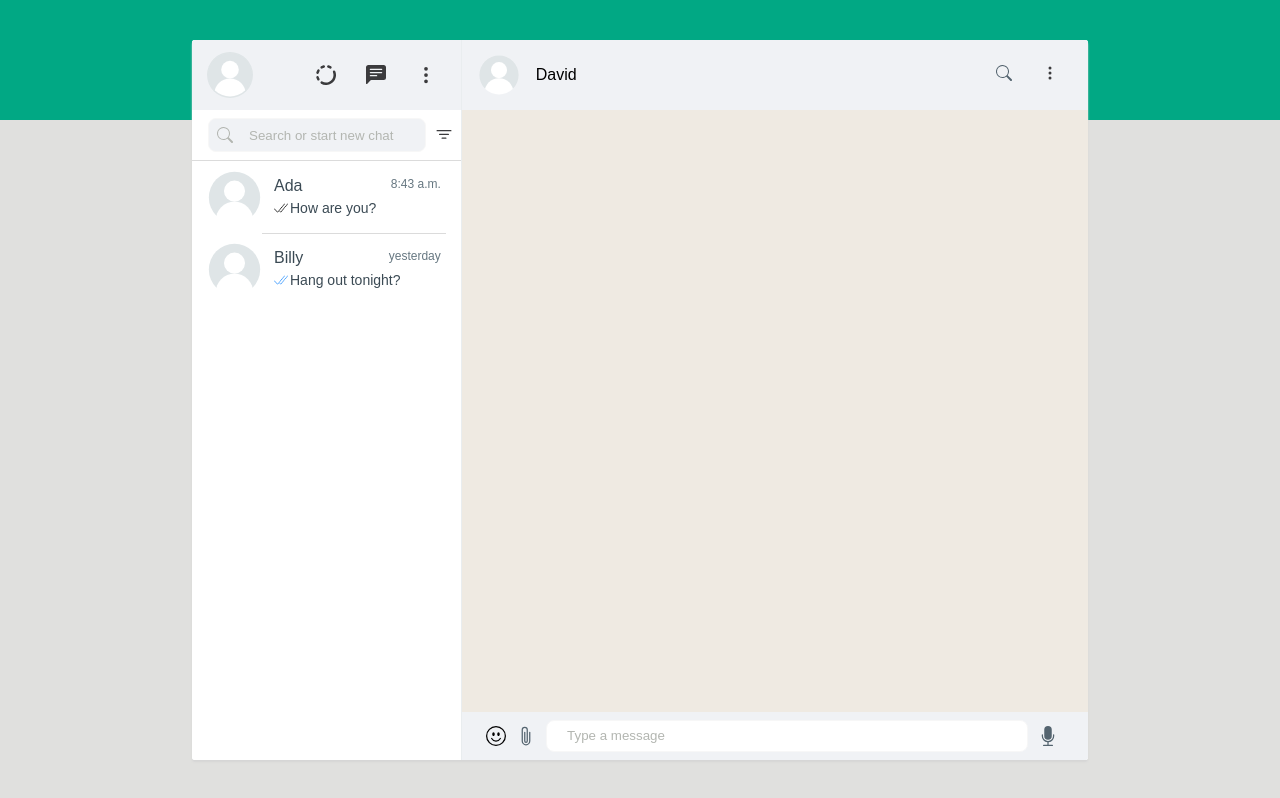
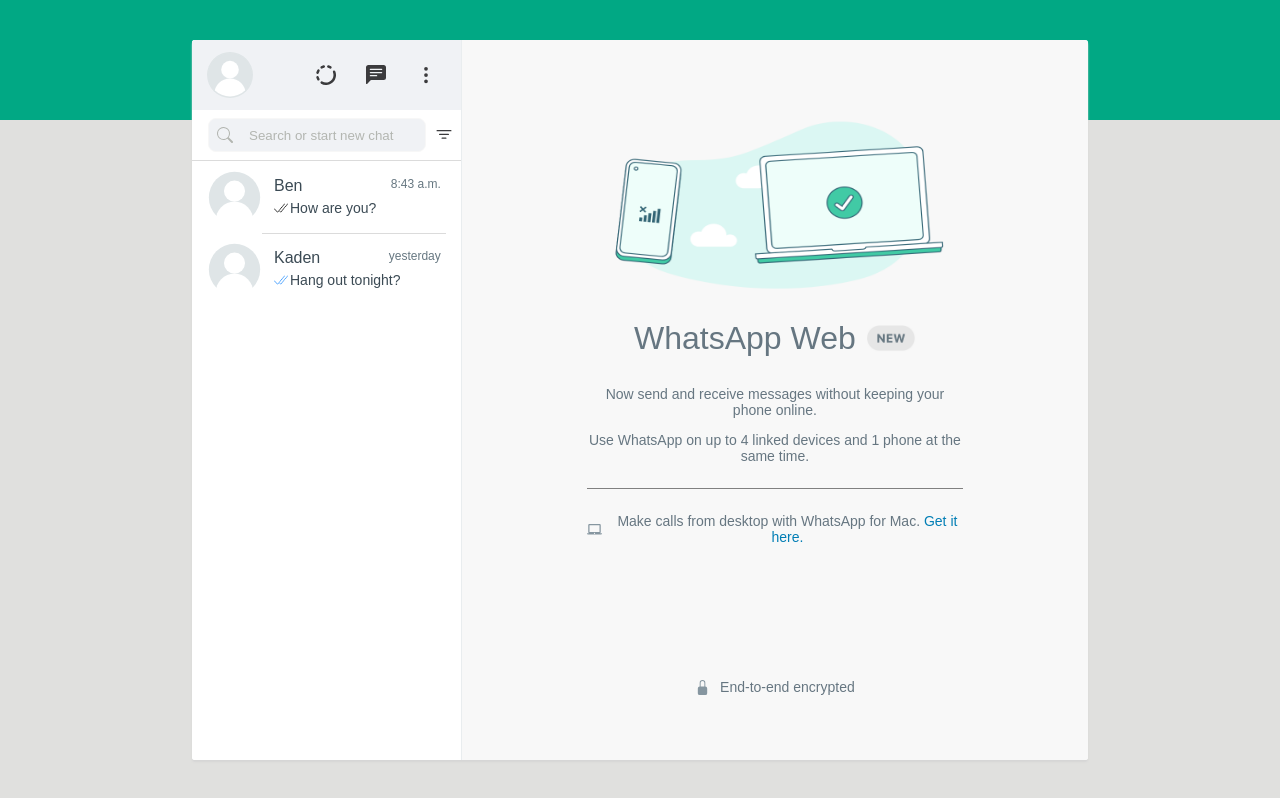
Before and after one commit to DavidCWHung/whatsapp-clone-in-angular, an Angular app: page / in a window 1280 px wide. Built offline with nearby package versions, Linux system fonts and the light colour scheme.

Commit message:
Added communication between main and sidebar through parent-child communication

```diff
--- a/src/app/app.component.html
+++ b/src/app/app.component.html
@@ -2,10 +2,10 @@
 <div id="background_body"></div>
 
 <div id="chat">
-  <app-sidebar></app-sidebar>
+  <app-sidebar (conversationSelected)="onConversationSelected($event)"></app-sidebar>
   <div id="main">
-    <app-placeholder *ngIf="false"></app-placeholder>
-    <app-conversation></app-conversation>
+    <app-placeholder *ngIf="!conversation"></app-placeholder>
+    <app-conversation *ngIf="conversation" [conversationSelected]="conversation"></app-conversation>
   </div>
 </div>
 
--- a/src/app/app.component.ts
+++ b/src/app/app.component.ts
@@ -1,4 +1,5 @@
 import { Component } from '@angular/core';
+import { Conversation } from './shared/conversation.model';
 
 @Component({
   selector: 'app-root',
@@ -7,4 +8,14 @@
 })
 export class AppComponent {
   title = 'whatsapp-clone';
+
+  conversation: Conversation = null;
+
+  onConversationSelected(conversation: Conversation) {
+    this.conversation = new Conversation(
+      conversation.contactName,
+      conversation.messages,
+      conversation.picture
+    );
+  }
 }
--- a/src/app/main/conversation/conversation.component.html
+++ b/src/app/main/conversation/conversation.component.html
@@ -2,7 +2,7 @@
     <div class="conversation-header">
         <div class="picture-and-name">
             <img src="../../../assets/images/icons/user.svg" alt="">
-            <div class="name">David</div>
+            <div class="name">{{ conversation.contactName }}</div>
         </div>
         <div class="search-and-setting">
             <img src="../../../assets/images/icons/search-darker.svg" alt="">
--- a/src/app/main/conversation/conversation.component.ts
+++ b/src/app/main/conversation/conversation.component.ts
@@ -1,4 +1,5 @@
-import { Component, OnInit } from '@angular/core';
+import { Component, Input, OnInit } from '@angular/core';
+import { Conversation } from 'src/app/shared/conversation.model';
 
 @Component({
   selector: 'app-conversation',
@@ -6,10 +7,8 @@
   styleUrls: ['./conversation.component.scss']
 })
 export class ConversationComponent implements OnInit {
+  @Input('conversationSelected') conversation: Conversation = null;
 
-  constructor() { }
-
-  ngOnInit(): void {
-  }
+  ngOnInit(): void {}
 
 }
--- a/src/app/shared/conversation.service.ts
+++ b/src/app/shared/conversation.service.ts
@@ -6,18 +6,18 @@
 export class ConversationService {
     private conversations: Conversation[] = [
         new Conversation(
-            'Ada',
+            'Ben',
             [
-                new Message('Hello', 'Ada', '8:42 a.m.', true),
-                new Message('How are you?', 'Ada', '8:43 a.m.', false)
+                new Message('Hello', 'Ben', '8:42 a.m.', true),
+                new Message('How are you?', 'Ben', '8:43 a.m.', false)
             ],
             'user.svg'
         ),
         new Conversation(
-            'Billy',
+            'Kaden',
             [
-                new Message('Hey', 'Billy', 'yesterday', true),
-                new Message('Hang out tonight?', 'Billy', 'yesterday', true)
+                new Message('Hey', 'Kaden', 'yesterday', true),
+                new Message('Hang out tonight?', 'Kaden', 'yesterday', true)
             ],
             'user.svg'
         )
--- a/src/app/sidebar/sidebar.component.html
+++ b/src/app/sidebar/sidebar.component.html
@@ -29,7 +29,7 @@
         <!-- <div id="noConversation">
             All chats are archived
         </div> -->
-        <div class="chat" *ngFor="let conversation of conversations">
+        <div class="chat" *ngFor="let conversation of conversations" (click)="onClick(conversation)">
             <div class="picture">
                 <img src="{{ '../../assets/images/icons/' + conversation.picture }}" alt="">
             </div>
@@ -39,8 +39,10 @@
                     <div class="time">{{ conversation.messages[conversation.messages.length - 1].time }}</div>
                 </div>
                 <div class="message">
-                    <img *ngIf="!conversation.messages[conversation.messages.length - 1].isMessageRead" src="../../assets/images/icons/double-tick-unread.png" alt="">
-                    <img *ngIf="conversation.messages[conversation.messages.length - 1].isMessageRead" src="../../assets/images/icons/double-tick-read.png" alt="">
+                    <img *ngIf="!conversation.messages[conversation.messages.length - 1].isMessageRead"
+                        src="../../assets/images/icons/double-tick-unread.png" alt="">
+                    <img *ngIf="conversation.messages[conversation.messages.length - 1].isMessageRead"
+                        src="../../assets/images/icons/double-tick-read.png" alt="">
                     {{ conversation.messages[conversation.messages.length - 1].content }}
                 </div>
             </div>
--- a/src/app/sidebar/sidebar.component.ts
+++ b/src/app/sidebar/sidebar.component.ts
@@ -1,4 +1,4 @@
-import { Component, OnInit } from '@angular/core';
+import { Component, EventEmitter, OnInit, Output } from '@angular/core';
 import { Conversation } from '../shared/conversation.model';
 import { ConversationService } from '../shared/conversation.service';
 
@@ -9,135 +9,7 @@
 })
 export class SidebarComponent implements OnInit {
   conversations: Conversation[] = [];
-
-  // chats = [
-  //   {
-  //     name: 'David',
-  //     time: '8:42 a.m.',
-  //     lastMessage: 'Hello World!',
-  //     picture: 'user.svg',
-  //     isMessageRead: true
-  //   },
-  //   {
-  //     name: 'Ada',
-  //     time: '9:22 a.m.',
-  //     lastMessage: 'Good morning!',
-  //     picture: 'user.svg',
-  //     isMessageRead: false
-  //   },
-  //   {
-  //     name: 'Tom',
-  //     time: '12:42 p.m.',
-  //     lastMessage: 'How are you doing?',
-  //     picture: 'user.svg',
-  //     isMessageRead: false
-  //   },
-  //   {
-  //     name: 'Jason',
-  //     time: 'yesterday',
-  //     lastMessage: 'sure',
-  //     picture: 'user.svg',
-  //     isMessageRead: false
-  //   },
-  //   {
-  //     name: 'Jimmy',
-  //     time: 'yesterday',
-  //     lastMessage: 'Thank you!!',
-  //     picture: 'user.svg',
-  //     isMessageRead: true
-  //   },
-  //   {
-  //     name: 'Jane',
-  //     time: 'yesterday',
-  //     lastMessage: 'Good luck!',
-  //     picture: 'user.svg',
-  //     isMessageRead: true
-  //   },
-  //   {
-  //     name: 'David',
-  //     time: '8:42 a.m.',
-  //     lastMessage: 'Hello World!',
-  //     picture: 'user.svg',
-  //     isMessageRead: true
-  //   },
-  //   {
-  //     name: 'Ada',
-  //     time: '9:22 a.m.',
-  //     lastMessage: 'Good morning!',
-  //     picture: 'user.svg',
-  //     isMessageRead: true
-  //   },
-  //   {
-  //     name: 'Tom',
-  //     time: '12:42 p.m.',
-  //     lastMessage: 'How are you doing?',
-  //     picture: 'user.svg',
-  //     isMessageRead: true
-  //   },
-  //   {
-  //     name: 'Jason',
-  //     time: 'yesterday',
-  //     lastMessage: 'sure',
-  //     picture: 'user.svg',
-  //     isMessageRead: true
-  //   },
-  //   {
-  //     name: 'Jimmy',
-  //     time: 'yesterday',
-  //     lastMessage: 'Thank you!!',
-  //     picture: 'user.svg',
-  //     isMessageRead: true
-  //   },
-  //   {
-  //     name: 'Jane',
-  //     time: 'yesterday',
-  //     lastMessage: 'Good luck!',
-  //     picture: 'user.svg',
-  //     isMessageRead: true
-  //   },
-  //   {
-  //     name: 'David',
-  //     time: '8:42 a.m.',
-  //     lastMessage: 'Hello World!',
-  //     picture: 'user.svg',
-  //     isMessageRead: true
-  //   },
-  //   {
-  //     name: 'Ada',
-  //     time: '9:22 a.m.',
-  //     lastMessage: 'Good morning!',
-  //     picture: 'user.svg',
-  //     isMessageRead: false
-  //   },
-  //   {
-  //     name: 'Tom',
-  //     time: '12:42 p.m.',
-  //     lastMessage: 'How are you doing?',
-  //     picture: 'user.svg',
-  //     isMessageRead: true
-  //   },
-  //   {
-  //     name: 'Jason',
-  //     time: 'yesterday',
-  //     lastMessage: 'sure',
-  //     picture: 'user.svg',
-  //     isMessageRead: true
-  //   },
-  //   {
-  //     name: 'Jimmy',
-  //     time: 'yesterday',
-  //     lastMessage: 'Thank you!!',
-  //     picture: 'user.svg',
-  //     isMessageRead: true
-  //   },
-  //   {
-  //     name: 'Jane',
-  //     time: 'yesterday',
-  //     lastMessage: 'Good luck!',
-  //     picture: 'user.svg',
-  //     isMessageRead: true
-  //   }
-  // ];
+  @Output() conversationSelected = new EventEmitter<Conversation>();
 
   constructor(private conversationService: ConversationService) { }
 
@@ -145,4 +17,7 @@
     this.conversations = this.conversationService.getConversations();
   }
 
+  onClick(conversation: Conversation) {
+    this.conversationSelected.emit(conversation);
+  }
 }
--- a/tsconfig.json
+++ b/tsconfig.json
@@ -5,7 +5,7 @@
     "baseUrl": "./",
     "outDir": "./dist/out-tsc",
     "forceConsistentCasingInFileNames": true,
-    "strict": true,
+    "strict": false,
     "noImplicitOverride": true,
     "noPropertyAccessFromIndexSignature": true,
     "noImplicitReturns": true,
```
Also changed, not shown: 1 other file (tests, documents, lock files or other folders).
